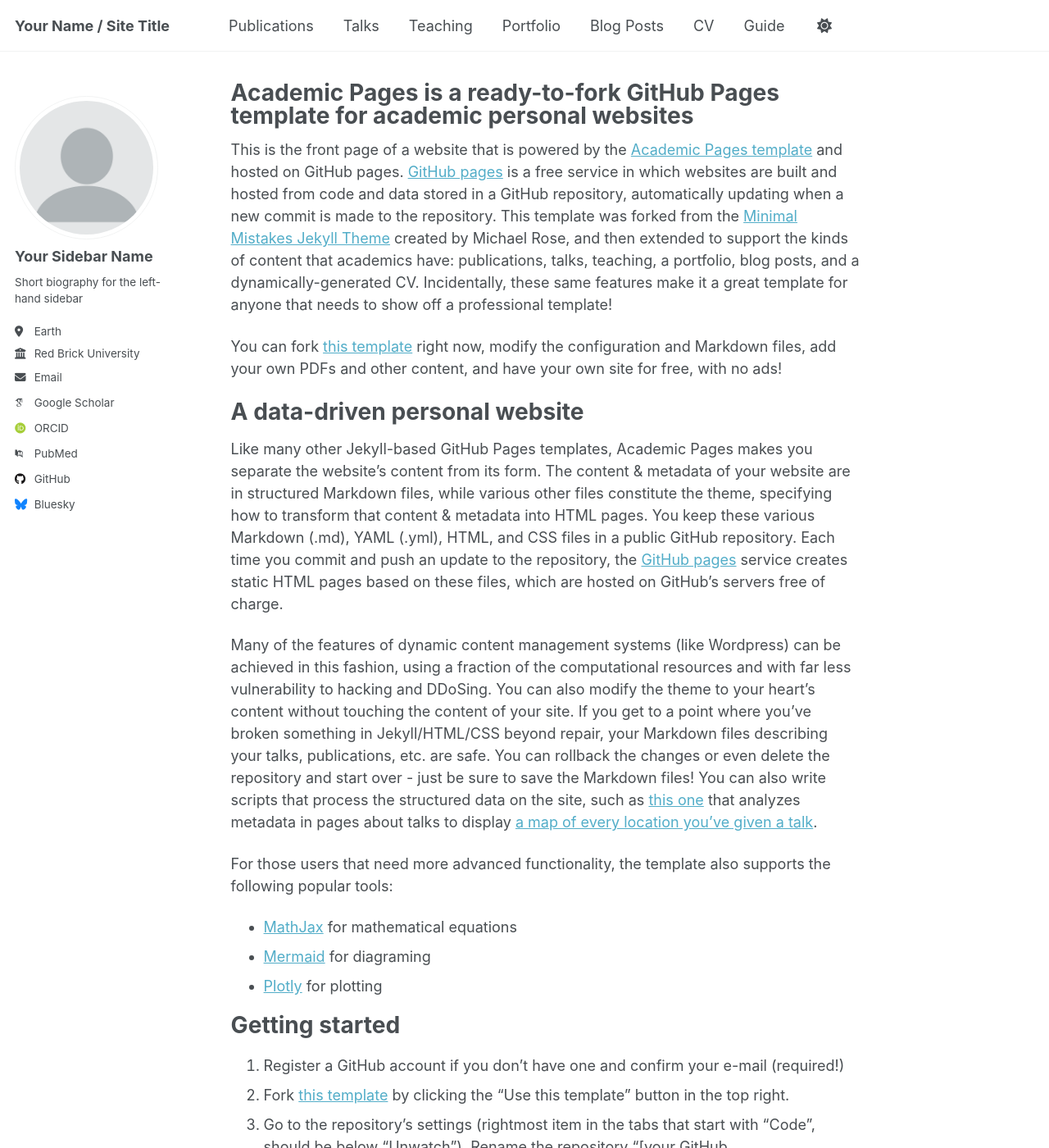
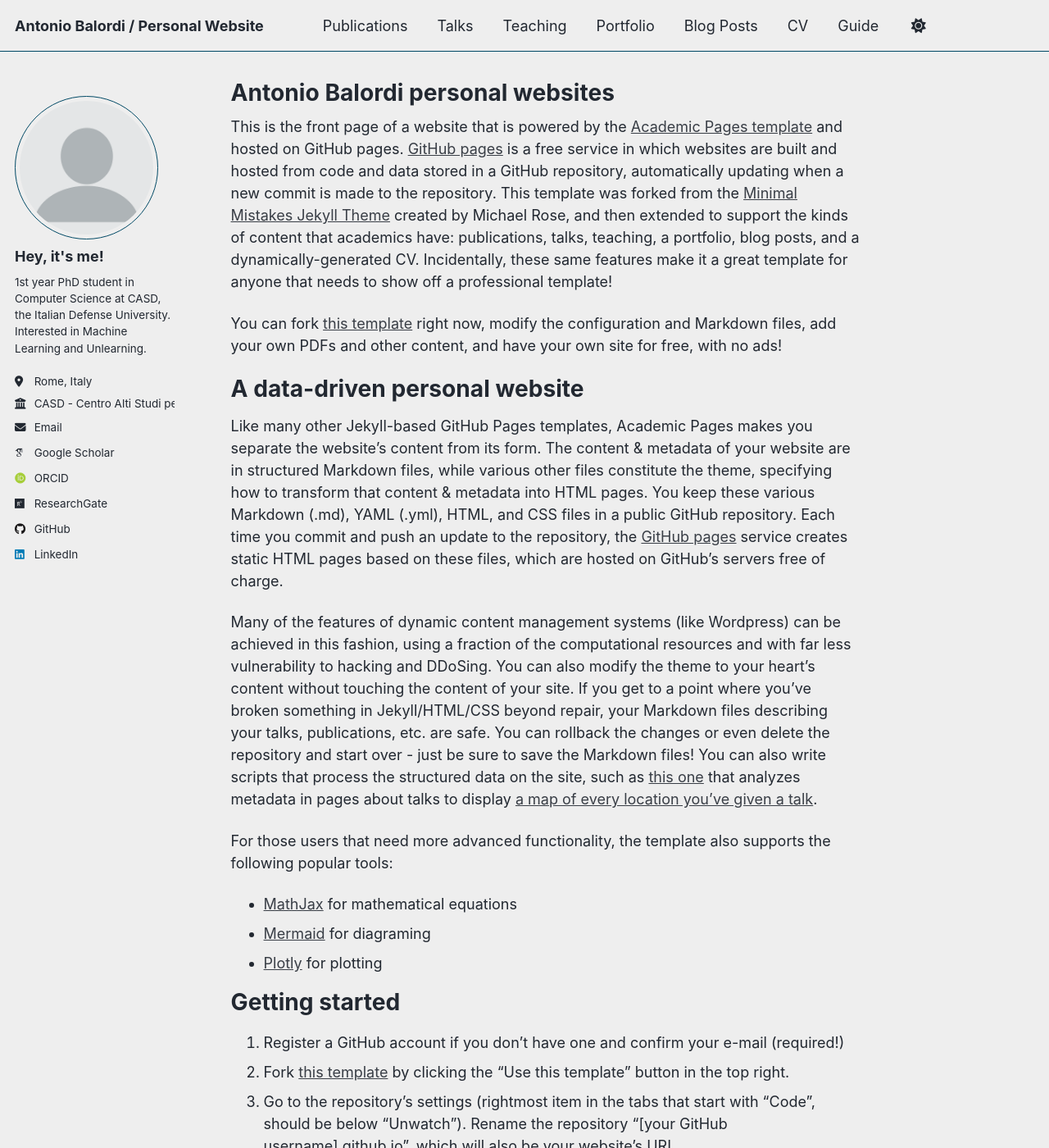
Before and after one commit to antoniobalordi/antoniobalordi.github.io, a Jekyll site: the page built from _pages/about.md, in a window 1280 px wide and 1400 px high. Shown: the whole window at 82% size. Built offline with Jekyll 4.4.1, drawn with Linux system fonts in a browser that asks for light colours; some web fonts are replaced; a script that is not in the unit is left out; some of the changed text lies outside the part shown.

Commit message:
minor changes

```diff
--- a/_config.yml
+++ b/_config.yml
@@ -8,15 +8,15 @@
 
 # Basic Site Settings
 locale                   : "en-US"
-site_theme               : "default" # Currently available options are "default", "air"
-title                    : "Your Name / Site Title"
+site_theme               : "air" # Currently available options are "default", "air"
+title                    : "Antonio Balordi / Personal Website"
 title_separator          : "-"
-name                     : &name "Your Name"
-description              : &description "Your Name's academic portfolio"   # Update this with a general description of your site, this is the default if not overridden by a page
-url                      : https://academicpages.github.io # The base hostname & protocol for your site e.g. "https://[your GitHub username].github.io",
+name                     : &name "Antonio Balordi"
+description              : &description "Antonio's academic portfolio"   # Update this with a general description of your site, this is the default if not overridden by a page
+url                      : https://antoniobalordi.github.io # The base hostname & protocol for your site e.g. "https://[your GitHub username].github.io",
                                                            # or if you already have some other page hosted on Github then use "https://[your GitHub username].github.io/[Your Repo Name]"
 baseurl                  : "" # the subpath of your site, e.g. "/blog"
-repository               : "academicpages/academicpages.github.io"
+repository               : "antoniobalordi/antoniobalordi.github.io"
 
 # Site Author - The following control what appear as part of the author content on the side bar.
 #               If a field is blank the icon and link will not appear, otherwise it will be shown.
@@ -24,37 +24,37 @@ repository               : "academicpages/academicpages.github.io"
 author:
   # Biographic information
   avatar           : "profile.png"
-  name             : "Your Sidebar Name"
+  name             : "Hey, it's me!"
   pronouns         : # example: "she/her"
-  bio              : "Short biography for the left-hand sidebar"
-  location         : "Earth"
-  employer         : "Red Brick University"
+  bio              : "1st year PhD student in Computer Science at CASD, the Italian Defense University. Interested in Machine Learning and Unlearning."
+  location         : "Rome, Italy"
+  employer         : "CASD - Centro Alti Studi per la Difesa"
   uri              : # URL
-  email            : "none@example.org"
+  email            : "antonio.balordi[at]unicasd.it"
 
   # Academic websites
   academia         : # URL
   arxiv            : # URL - Update with the correct link to your profile
-  googlescholar    : "https://scholar.google.com/citations?user=PS_CX0AAAAAJ"
+  googlescholar    : "https://scholar.google.com/citations?hl=it&authuser=1&user=kjdbLpoAAAAJ"
   inspire-hep      : # URL
   impactstory      : # URL
-  orcid            : "http://orcid.org/yourorcidurl"
+  orcid            : "https://orcid.org/0009-0009-6710-8087"
   semantic         : # URL
-  pubmed           : "https://www.ncbi.nlm.nih.gov/pubmed/?term=john+snow"
-  researchgate     : # URL
+  pubmed           : #"https://www.ncbi.nlm.nih.gov/pubmed/?term=john+snow"
+  researchgate     : "https://www.researchgate.net/profile/Antonio-Balordi/research"
   scopus           : # URL
 
   # Repositories and software development
   bitbucket        : # Username - Update with your username on the site
   codepen          : # Username
   dribbble         : # Username
-  github           : "academicpages"
+  github           : "antoniobalordi"
   kaggle           : # Username
   stackoverflow    : # User number or user number and name (i.e., use "1" or "1/jeff-atwood")
 
   # Social media
   artstation       : # Username
-  bluesky          : "bsky.app" # Replace this with you Bluesky username
+  bluesky          : #"bsky.app" # Replace this with you Bluesky username
   facebook         : # Username
   flickr           : # Username
   foursquare       : # Username
@@ -63,7 +63,7 @@ author:
   keybase          : # Username
   instagram        : # Username
   lastfm           : # Username
-  linkedin         : # Username
+  linkedin         : antoniobalordi1
   mastodon         : # URL
   medium           : # URL
   pinterest        : # Username
--- a/_pages/about.md
+++ b/_pages/about.md
@@ -1,6 +1,6 @@
 ---
 permalink: /
-title: "Academic Pages is a ready-to-fork GitHub Pages template for academic personal websites"
+title: "Antonio Balordi personal websites"
 author_profile: true
 redirect_from:
   - /about/
```
